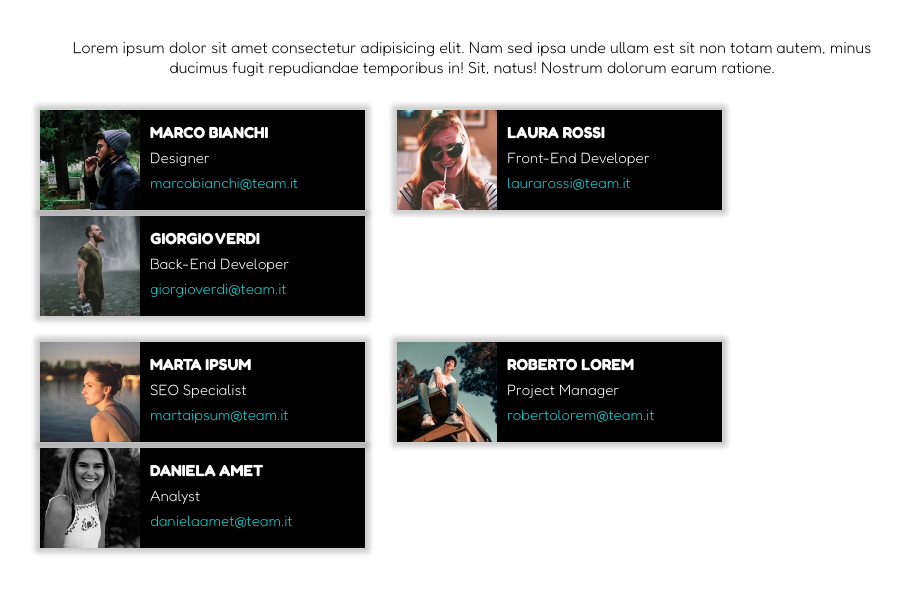
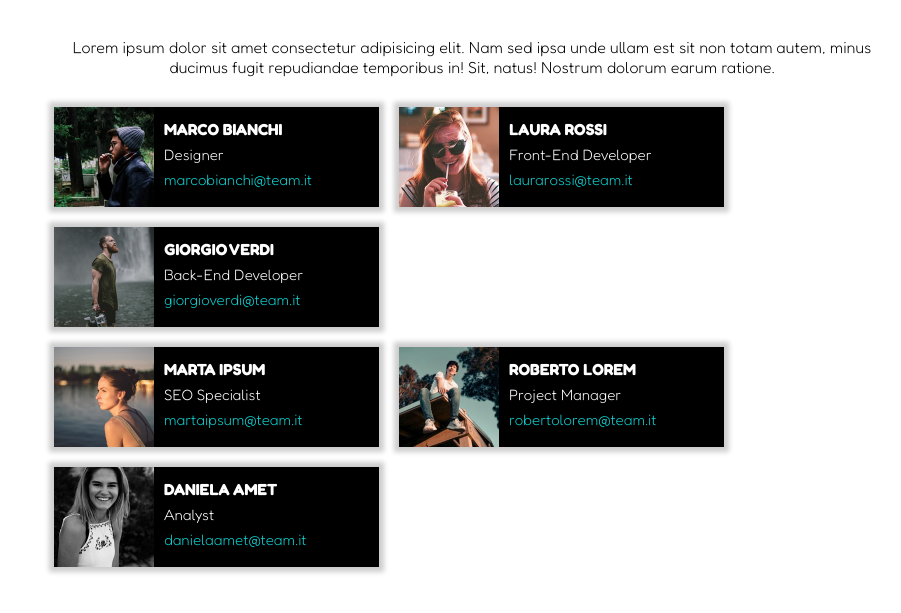
Before and after one commit to Crisano97/html-css-float-cards, a plain HTML site: page index.html in a window 1280 px wide. Shown: the part 59-672 px from the top of the page, without its empty margins (168-1069 px from the left). Drawn offline with Linux system fonts and the light colour scheme.

Commit message:
floating-cards

```diff
--- a/css/style.css
+++ b/css/style.css
@@ -42,7 +42,8 @@ body {
 }
 
 .team-cards {
-    padding: 10px 0;
+    /* padding: 10px 0; */
+    margin-left: 20px;
 }
 
 .team-cards::after {
@@ -55,8 +56,7 @@ body {
     width: 325px;
     float: left;
     background-color: black;
-    margin: 3px 16px;
-    padding-right: 56px;
+    margin: 10px;
     box-shadow: 0px 0px 5px 5px rgba(0, 0, 0, 0.2);
 }
 
```
